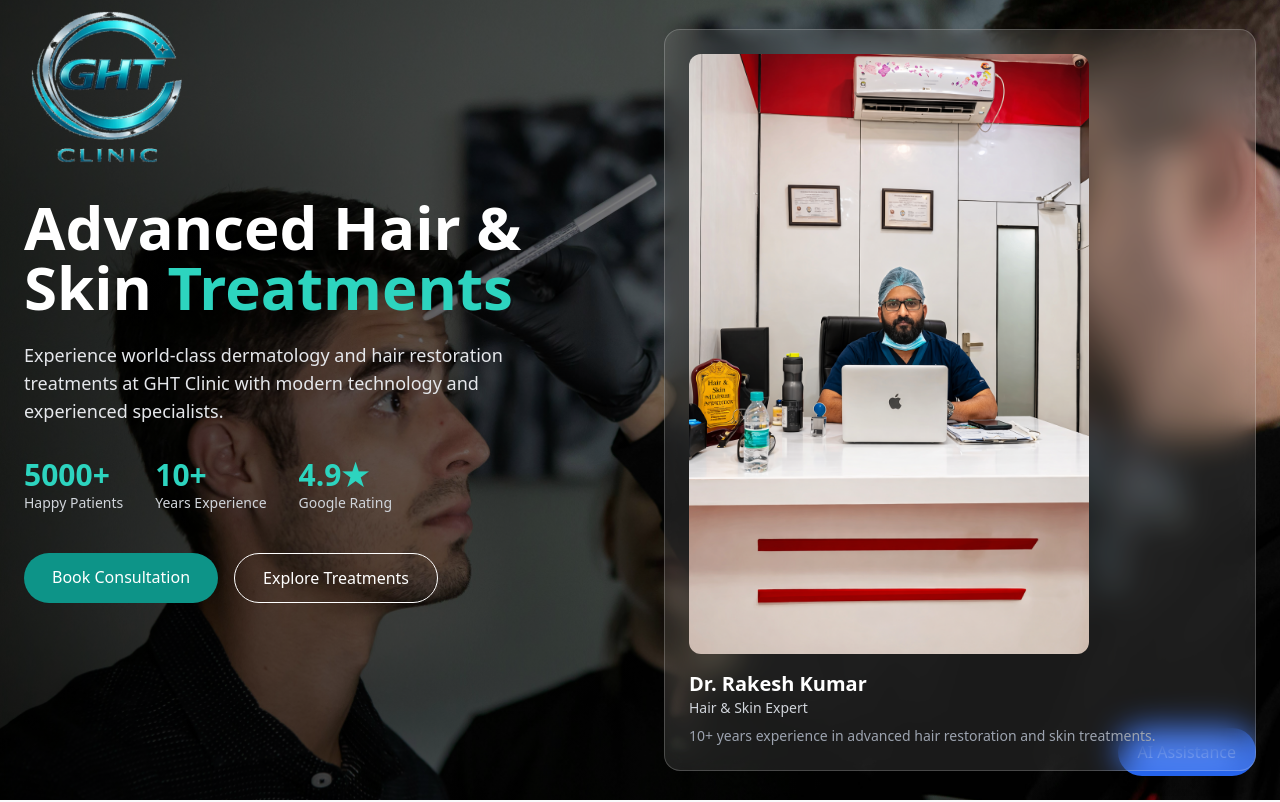
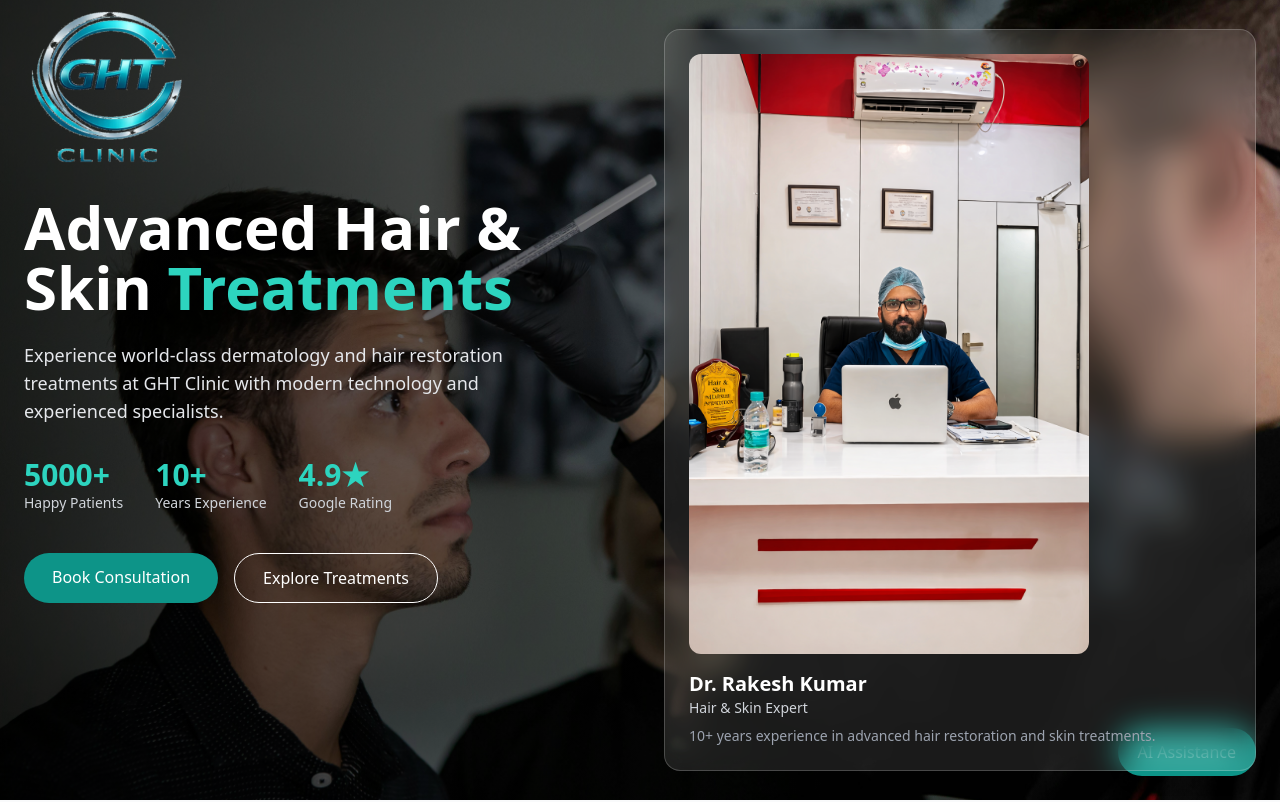
Before and after one commit to ashusharma1342/ght-clinic, a Next.js app: page / in a window 1280 px wide. Shown: the top 802 px of the page. Built offline with nearby package versions, Linux system fonts and the light colour scheme.

Commit message:
ai assistance added

```diff
--- a/src/components/ai/AIAssistant.tsx
+++ b/src/components/ai/AIAssistant.tsx
@@ -11,7 +11,7 @@ export default function AIAssistant() {
         <>
             <button
                 onClick={() => setOpen(true)}
-                className="fixed bottom-6 right-6 bg-blue-600 text-white px-5 py-3 rounded-full shadow-lg"
+                className="fixed bottom-6 right-6 bg-teal-600 text-white px-5 py-3 rounded-full shadow-lg"
             >
                 AI Assistance
             </button>
--- a/src/components/ai/ChatInput.tsx
+++ b/src/components/ai/ChatInput.tsx
@@ -102,13 +102,13 @@ export default function ChatInput({ addMessage, onImageUpload }: any) {
                 <button
                     onClick={send}
                     className="
-    bg-blue-600
+    bg-teal-600
     text-white
     px-4
     py-2
     rounded-full
     text-sm
-    hover:bg-blue-700
+    hover:bg-teal-700
     "
                 >
                     Send
```
